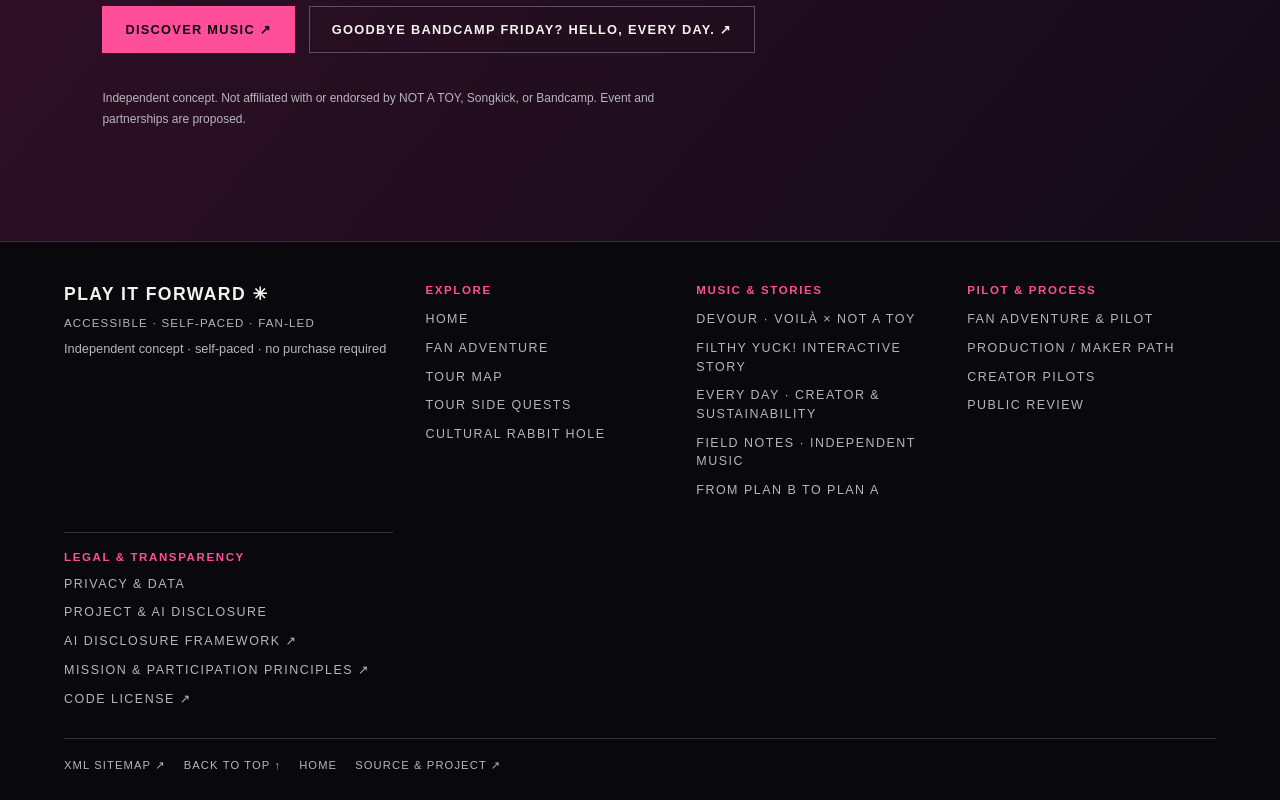
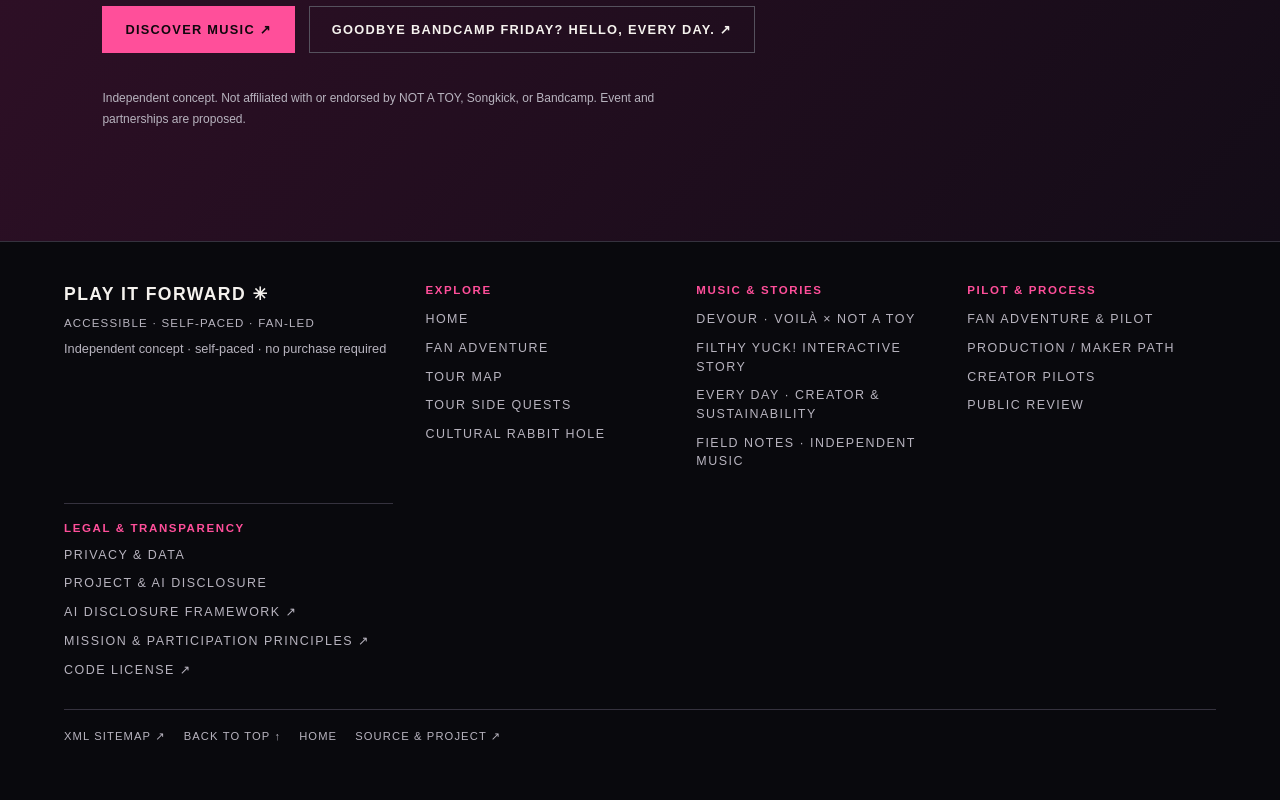
Before and after one commit to Loptr-Lab/pay-it-forward, a Next.js app: page / in a window 1280 px wide. Shown: the part 6445-7245 px from the top of the page. After the commit the page ends 7216 px from the top, so only its background shows below. Built offline with nearby package versions, Linux system fonts and the light colour scheme.

Commit message:
Reconcile transparency footer with merged tour-demand update

```diff
--- a/src/app/components/SiteDirectoryFooter.tsx
+++ b/src/app/components/SiteDirectoryFooter.tsx
@@ -12,8 +12,7 @@ const groups = [
     { label: "DEVOUR · VOILÀ × NOT A TOY", href: "/music/devour/" },
     { label: "FILTHY YUCK! Interactive Story", href: "/filthy-yuck/" },
     { label: "Every Day · Creator & Sustainability", href: "/every-day/" },
-    { label: "Field Notes · Independent Music", href: "/field-notes/" },
-    { label: "From Plan B to Plan A", href: "/field-notes/from-plan-b-to-plan-a/" },
+    { label: "Field Notes · Independent Music", href: "/field-notes/after-the-momentum/" },
   ]},
   { title: "PILOT & PROCESS", links: [
     { label: "Fan Adventure & Pilot", href: "/adventure/#quests" },
```
